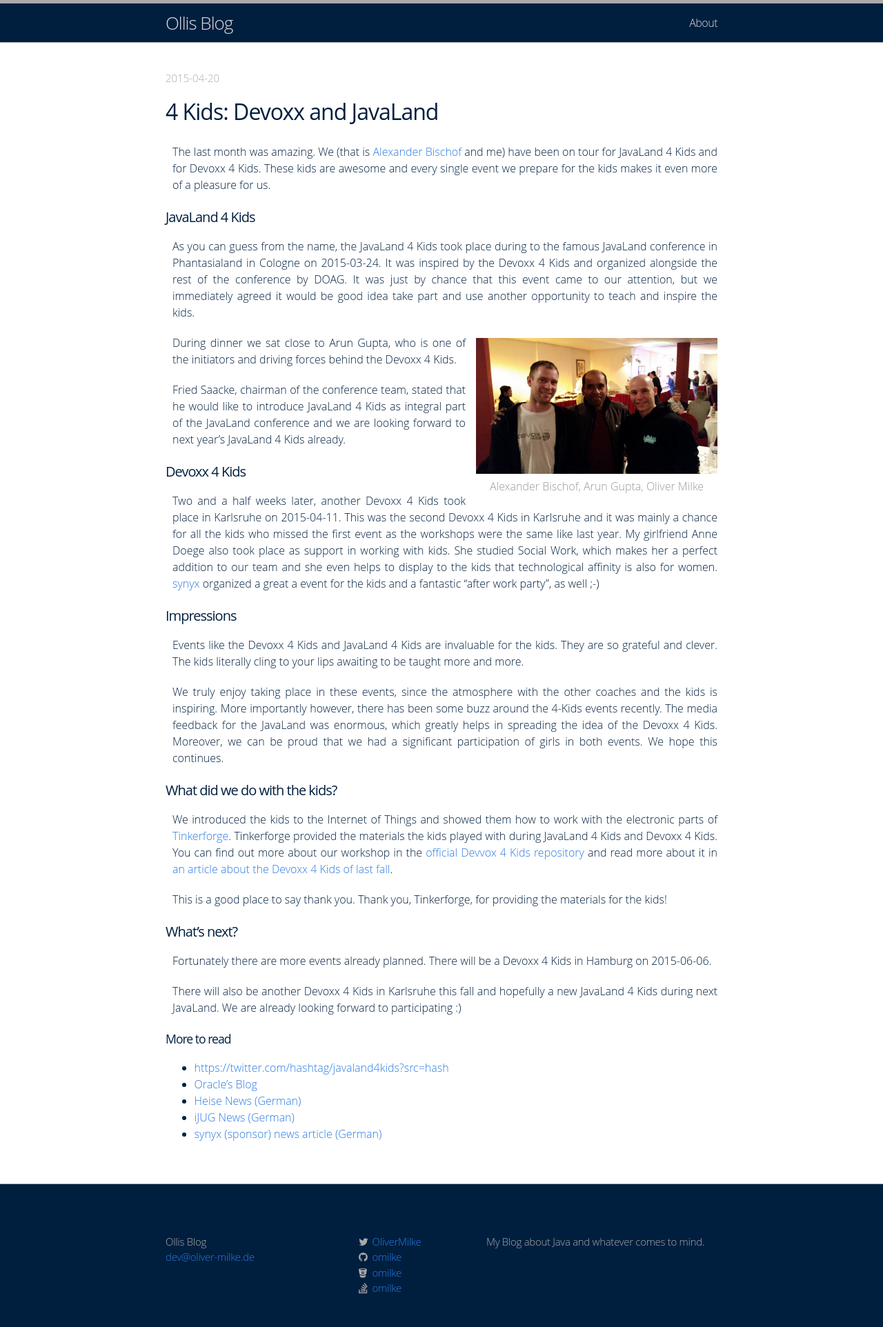
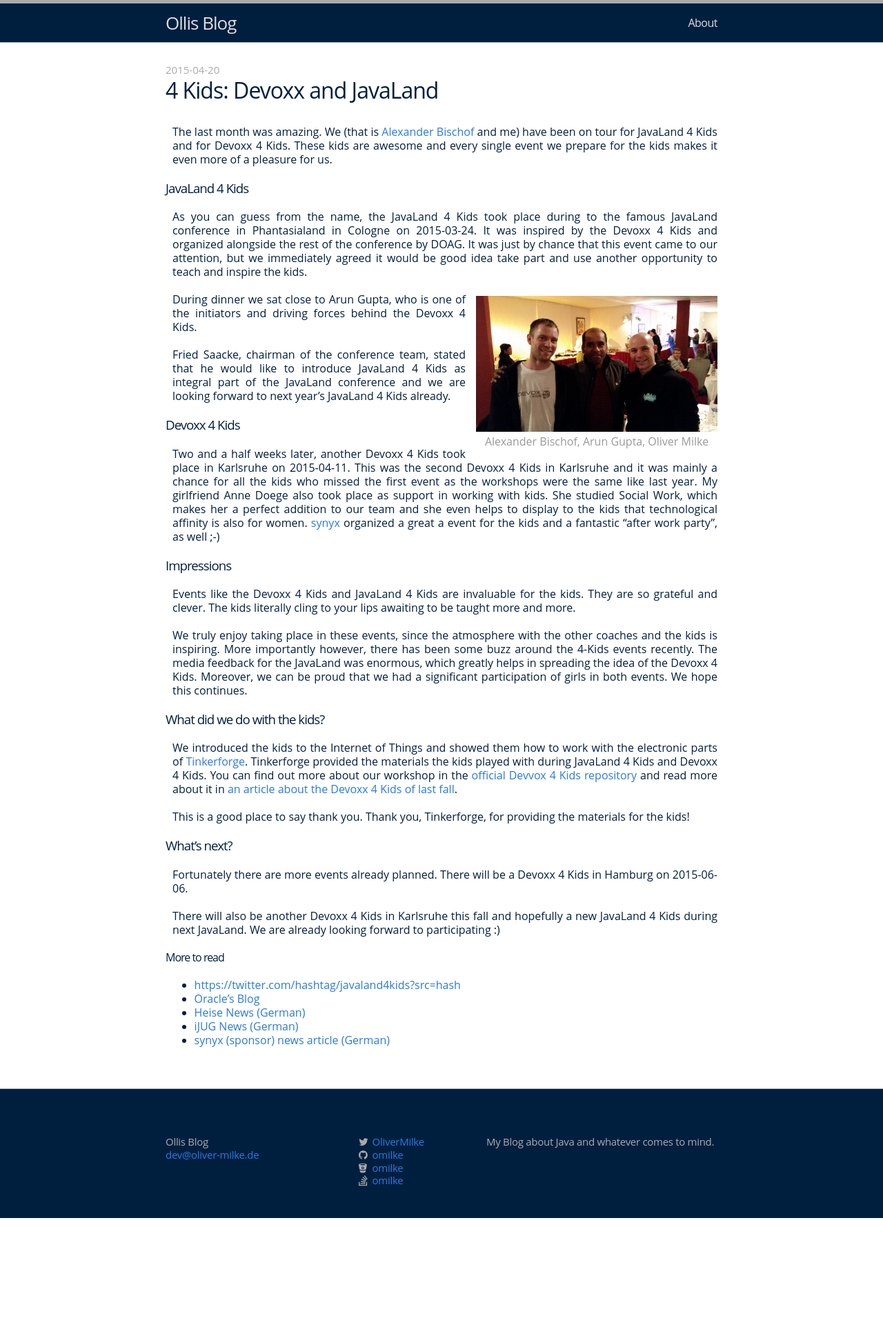
Before and after one commit to omilke/omilke.github.io, a Jekyll site: the page built from _posts/2015-04-20-4kids-on-tour.md, in a window 1280 px wide. Shown: the whole page at 69% size. Built offline with Jekyll 4.4.1, drawn with Linux system fonts in a browser that asks for light colours; nearby versions of some CDN libraries; after the commit the page ends 1766 px from its top, so only the background shows below that.

Commit message:
unify overview and post

```diff
--- a/_layouts/post.html
+++ b/_layouts/post.html
@@ -1,6 +1,7 @@
 ---
 layout: default
 ---
+
 <div class="post">
 
   <header class="post-header">
--- a/css/main.scss
+++ b/css/main.scss
@@ -27,13 +27,17 @@
 body {
   font-family: 'Open Sans', 'Helvetica Neue', sans-serif;
   font-size: 16px;
-  line-height: 1.5;
-  font-weight: 300;
+  line-height: 1.25;
+  font-weight: normal;
   background-color: #FFF;
   color: $navy;
 }
 
-h1, h2, h3, h4, h5, h6 { font-size: 100%; font-weight: 400; }
+h1, h2, h3, h4, h5, h6 {
+  font-weight: 500;
+  letter-spacing: -1px;
+  margin: 0 0 30px;
+}
 
 a         { color: #2a7ae2; text-decoration: none; }
 a:hover   { color: #000; text-decoration: underline; }
@@ -158,12 +162,11 @@
 /* Home styles */
 /* ----------------------------------------------------------*/
 
-.home h1 { margin-bottom: 25px; }
-
 .posts { list-style-type: none; }
 
 .posts li { margin-bottom: 30px; }
 
+/* may be removed? */
 .posts .post-date {
   display: block;
   font-size: 15px;
@@ -175,50 +178,17 @@
 /* Post styles */
 /* ----------------------------------------------------------*/
 
-.post-header { margin: 10px 0 30px; }
-
-.post-header h1 {
-  font-size: 42px;
-  letter-spacing: -1.75px;
-  line-height: 1;
-  font-weight: 300;
-}
-
-.post-header .meta {
+.meta {
   font-size: 15px;
   color: $gray;
-  margin-top: 5px;
 }
 
 .post-content { margin: 0 0 30px; }
 
 .post-content > * { margin: 20px 0; }
 
-
-.post-content h1,
-.post-content h2,
-.post-content h3,
-.post-content h4,
-.post-content h5,
-.post-content h6 {
-  line-height: 1;
-  font-weight: 300;
-  margin: 40px 0 20px;
-}
-
-.post-content h2 {
-  font-size: 32px;
-  letter-spacing: -1.25px;
-}
-
-.post-content h3 {
-  font-size: 26px;
-  letter-spacing: -1px;
-}
-
-.post-content h4 {
-  font-size: 20px;
-  letter-spacing: -1px;
+.post-content p {
+  text-align: justify;
 }
 
 .post-content blockquote {
@@ -402,10 +372,12 @@
     margin: 0;
   }
 
-  .post-header h1 { font-size: 36px; }
-  .post-content h2 { font-size: 28px; }
-  .post-content h3 { font-size: 22px; }
-  .post-content h4 { font-size: 18px; }
+  h1 { font-size: 200%; }
+  h2 { font-size: 150%; }
+  h3 { font-size: 125%; }
+  h4 { font-size: 110%; }
+
+
   .post-content blockquote { padding-left: 10px; }
   .post-content ul,
   .post-content ol { padding-left: 10px; }
@@ -455,43 +427,10 @@
     margin-left: 0;
   }
 
-  h1, h2, h3, h4 {
-    font-weight: 500;
-    letter-spacing: -1px;
-  }
-
-  h1 {
-    font-size: 2rem;
-  }
-
-  h2 {
-    font-size: 1.5rem;
-    margin-top: 25px;
-  }
-
-  h3 {
-    font-size: 1.25rem;
-    margin-top: 25px;
-  }
-
-  h4 {
-    font-size: 1.1rem;
-    margin-top: 25px;
-  }
-
-  p {
-      text-align: justify;
-  }
-
   p, figure.highlight, blockquote, div.highlighter-rouge {
     margin-left: 10px;
   }
 
-}
-
-
-article.post-content > p {
-    text-align: justify;
 }
 
 /* main view styles */
@@ -499,19 +438,13 @@
 
     margin-bottom: 20px;
 
-    h1.overview {
-        font-size: 2rem;
-        font-weight: 500;
-        letter-spacing: -1px;
-    }
-
     div.excerpt {
 
         margin-left: 10px;
 
         p {
-            text-align: justify;
-            margin-bottom: 10px;
+          margin: 10px 0 10px;
+          text-align: justify;
         }
 
         a.post-link {
--- a/index.html
+++ b/index.html
@@ -7,7 +7,7 @@
   <ul class="posts">
     {% for post in site.posts %}
       <li>
-        <span class="post-date">{{ post.date | date: "%Y-%m-%d" }}</span>
+        <p class="meta">{{ post.date | date: "%Y-%m-%d" }}</p>
         <h1 class="overview">{{ post.title }}</h1>
         <div class="excerpt">
           {{ post.excerpt }}
```
